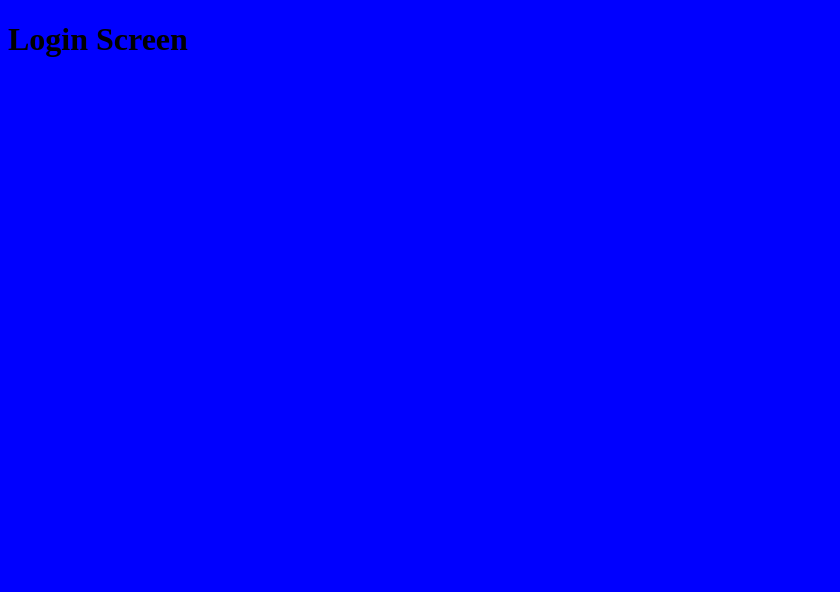
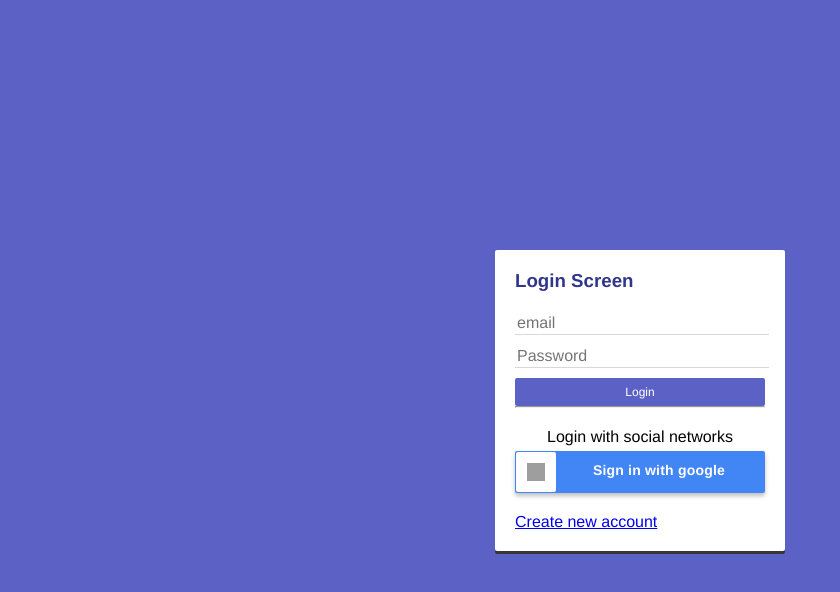
Before and after one commit to velascoandres/Journal-app, a React (Create React App) app: page /auth/login in a window 1280 px wide. Shown: the top 592 px of the page, without its empty margins (0-840 px from the left). Built offline with nearby package versions, Linux system fonts and the light colour scheme; grey boxes are pictures that could not be loaded.

Commit message:
estilos loginscreen

```diff
--- a/src/components/auth/LoginScreen.tsx
+++ b/src/components/auth/LoginScreen.tsx
@@ -1,9 +1,59 @@
 import React from 'react';
+import { Link } from 'react-router-dom';
 
 export const LoginScreen: React.FC = () => {
-    return (
-        <div>
-            <h1>Login Screen</h1>
-        </div>
-    );
+	return (
+		<>
+			<h3 className="auth__title" >Login Screen</h3>
+			<form action="">
+				<input
+					type="text"
+					placeholder="email"
+					className="auth__input"
+					name="email"
+					autoComplete="off"
+				/>
+				<input
+					type="password"
+					placeholder="Password"
+					className="auth__input"
+					name="password"
+				/>
+
+				<button
+					className="btn btn-primary btn-block"
+					type="submit"
+				>
+					Login
+				</button>
+
+				<hr />
+
+				<div className="auth__social-networks">
+					<p>Login with social networks</p>
+
+					<div className="google-btn">
+						<div className="google-icon-wrapper">
+							<img
+								className="google-icon"
+								src="https://upload.wikimedia.org/wikipedia/commons/5/53/Google_%22G%22_Logo.svg"
+								alt="google button"
+							/>
+						</div>
+						<p className="btn-text">
+							<b>Sign in with google</b>
+						</p>
+
+					</div>
+				</div>
+
+
+				<Link
+					to="/auth/register"
+				>
+					Create new account
+				</Link>
+			</form>
+		</>
+	);
 };
--- a/src/routers/AuthRouter.tsx
+++ b/src/routers/AuthRouter.tsx
@@ -5,6 +5,8 @@
 
 export const AuthRouter = () => {
     return (
+        <div className="auth__main">
+            <div className="auth__box-container">
                 <Switch>
                     <Route
                         exact
@@ -20,5 +22,9 @@
 
                    <Redirect to="/auth/login"/>
                 </Switch>
+            </div>
+
+        </div>
+
     );
 };
--- /dev/null
+++ b/src/styles/base/_base.scss
@@ -0,0 +1,33 @@
+* {
+    font-family: Helvetica, Arial, sans-serif;
+    margin: 0px;
+}
+
+html, body {
+    height: 100vh;
+    width: 100vw;
+}
+
+main {
+    width: 100%;
+}
+
+.mt-1{
+    margin-top: 5px;
+}
+
+.mt-5{
+    margin-top: 20px;
+}
+
+.mb-1{
+    margin-bottom: 5px;
+}
+
+.mb-5{
+    margin-bottom: 20px;
+}
+
+.pointer{
+    cursor: pointer;
+}
--- /dev/null
+++ b/src/styles/base/_settings.scss
@@ -0,0 +1,9 @@
+// Colors
+$primary: #5C62C5;
+$dark-grey: #363636;
+$light-grey: #d8d8d8;
+
+
+$white: #fff;
+$google-blue: #4285f4;
+$button-active-blue: #1669f2;
--- /dev/null
+++ b/src/styles/components/_auth.scss
@@ -0,0 +1,60 @@
+.auth__main{
+    align-items: center;
+    display: flex;
+    background-color: $primary;
+    justify-content: center;
+    margin: 0px;
+    height: 100vh;
+}
+
+.auth__box-container{
+    background-color: white;
+    box-shadow: 0px 3px $dark-grey;
+    border-radius: 2px;
+    padding: 20px;
+    width: 250px;
+}
+
+
+.auth__title{
+    color: darken($color: $primary, $amount: 20);
+    margin-bottom: 20px;
+}
+
+.auth__input{
+    color: $dark-grey;
+    border: 0px;
+    border-bottom: 1px solid $light-grey;
+    font-size: 16px;
+    margin-bottom: 10px;
+    height: 20px;
+    width: 100%;
+
+    transition: border-bottom .3s ease;
+
+    &:focus {
+        border-bottom: 1px solid $primary;
+        outline: none;
+    }
+}
+
+
+.auth__social-networks{
+    align-items: center;
+    display: flex;
+    justify-content: center;
+    flex-direction: column;
+    padding-top: 20px;
+    padding-bottom: 20px;
+    width: 100%;
+}
+
+.auth__alert-error {
+    background-color: red;
+    border-radius: 5px;
+    color: white;
+    display: flex;
+    justify-content: center;
+    margin-bottom: 10px;
+    padding: 5px;
+}
--- /dev/null
+++ b/src/styles/components/_buttons.scss
@@ -0,0 +1,74 @@
+.btn {
+    background-color: transparent;
+    border: none;
+    color: white;
+    cursor: pointer;
+    font-size: 12px;
+    padding: 7px 10px 7px 10px;
+    &:focus{
+        outline: none;
+    }
+
+}
+
+.btn-block{
+    width: 100%;
+}
+
+
+.btn-primary {
+    background-color: $primary;
+    border-radius: 2px;
+
+    &:disabled{
+        background-color: lighten($color: $primary, $amount: 1);
+    }
+
+    &:hover{
+        background-color: darken($color: $primary, $amount: 15);
+    }
+}
+
+
+
+.google-btn {
+    cursor: pointer;
+    margin-top: 5px;
+    width: 100%;
+    height: 42px;
+    background-color: $google-blue;
+    border-radius: 2px;
+    box-shadow: 0 3px 4px 0 rgba(0, 0, 0, 0.25);
+
+    transition: box-shadow .3s ease;
+
+    .google-icon-wrapper {
+        position: absolute;
+        margin-top: 1px;
+        margin-left: 1px;
+        width: 40px;
+        height: 40px;
+        border-radius: 2px;
+        background-color: $white;
+    }
+    .google-icon {
+        position: absolute;
+        margin-top: 11px;
+        margin-left: 11px;
+        width: 18px;
+        height: 18px;
+    }
+    .btn-text {
+        float: right;
+        margin: 11px 40px 0 0;
+        color: $white;
+        font-size: 14px;
+        letter-spacing: 0.2px;
+    }
+    &:hover {
+        box-shadow: 0 0 6px $google-blue;
+    }
+    &:active {
+        background: $button-active-blue;
+    }
+}
--- a/src/styles/styles.scss
+++ b/src/styles/styles.scss
@@ -1,3 +1,7 @@
-html, body {
-  background-color: blue;
-}
+@import './base/settings';
+@import './base/base';
+
+
+// Components
+@import './components/auth';
+@import './components/buttons';
```
Also changed, not shown: src/components/auth/RegisterScreen.tsx (line endings or trailing spaces), src/setupTests.ts (line endings or trailing spaces), 1 other file (tests, documents, lock files or other folders). Lines whose indentation alone changed are shown as unchanged.
